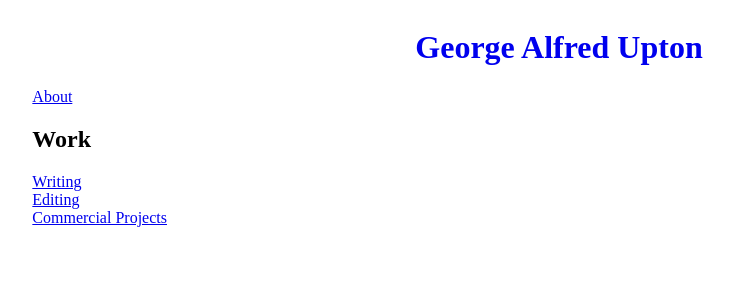
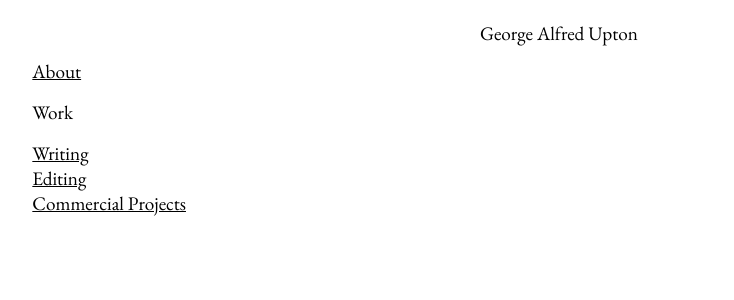
Before and after one commit to GAUpton/gaupton.github.io, a Jekyll site: the page built from index.md, in a window 1280 px wide. Shown: the top 300 px of the page, without its empty margins (81-815 px from the left). Built offline with Jekyll 4.4.1, drawn with Linux system fonts in a browser that asks for light colours.

Commit message:
Adds basic typography css
- Normalises font size across headings, links, and paragraphs
- Applies Garamond Google font

```diff
--- a/_includes/head.html
+++ b/_includes/head.html
@@ -9,5 +9,11 @@
     href="{{ site.url | append: '/feed.xml' }}"
     title="{{ site.title | append: ' - Atom Feed' }}"
   />
+  <link rel="preconnect" href="https://fonts.googleapis.com" />
+  <link rel="preconnect" href="https://fonts.gstatic.com" crossorigin />
+  <link
+    href="https://fonts.googleapis.com/css2?family=EB+Garamond:ital,wght@0,400..800;1,400..800&display=swap"
+    rel="stylesheet"
+  />
   <link href="{{ '/assets/css/style.css' | relative_url }}" rel="stylesheet" />
 </head>
--- a/assets/css/style.css
+++ b/assets/css/style.css
@@ -1,4 +1,17 @@
-h1 {
+h1,
+h2,
+h3,
+p,
+a {
+  font-family: "EB Garamond", "Times New Roman", serif, system-ui;
+  font-optical-sizing: auto;
+  font-weight: 200;
+  font-style: normal;
+  font-size: 1.2rem;
+  color: black;
+}
+
+header h1 {
   text-align: center;
 
   & a {
```
